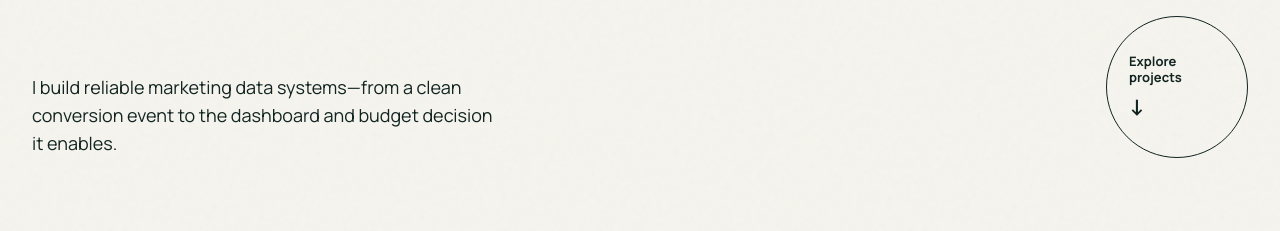
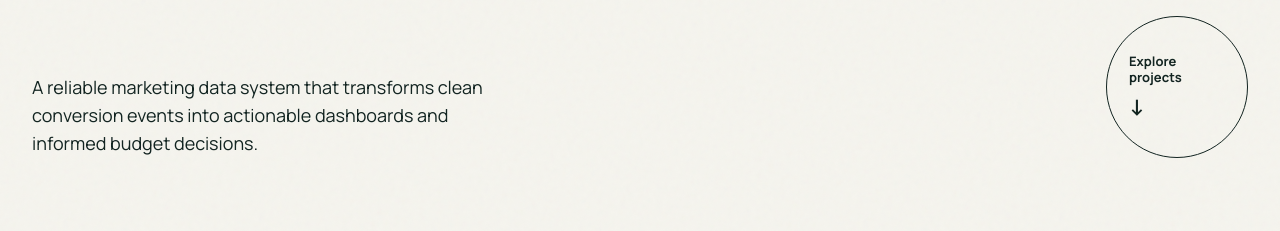
Before and after one commit to VimeshikaShri/Ad-Tech-, a plain HTML site: page index.html in a window 1280 px wide. Shown: the part 529-760 px from the top of the page. Drawn offline with nearby package versions, Linux system fonts and the light colour scheme.

Commit message:
Update index.html

```diff
--- a/index.html
+++ b/index.html
@@ -28,7 +28,7 @@
         <p class="eyebrow">Measurement · Media analytics · Automation</p>
         <h1>Making paid media<br /><em>measurable</em> and actionable.</h1>
         <div class="hero-foot">
-          <p>I build reliable marketing data systems—from a clean conversion event to the dashboard and budget decision it enables.</p>
+          <p>A reliable marketing data system that transforms clean conversion events into actionable dashboards and informed budget decisions.</p>
           <a class="round-link" href="#work">Explore projects <b>↓</b></a>
         </div>
         <div class="signal-grid" aria-label="Core capabilities">
```
